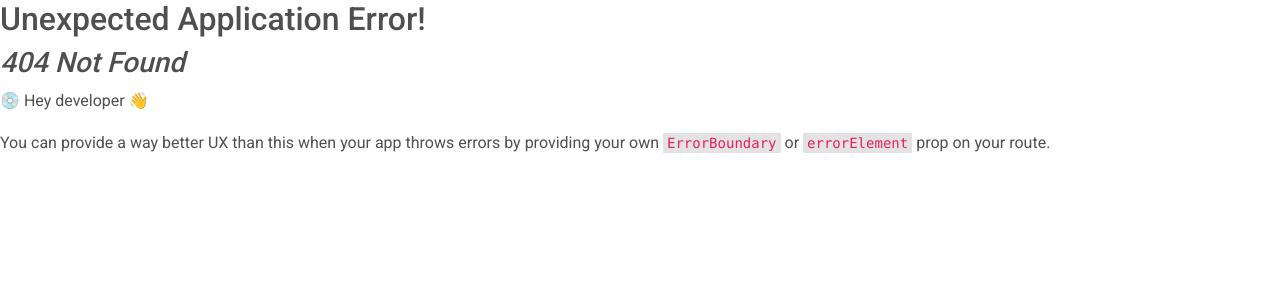
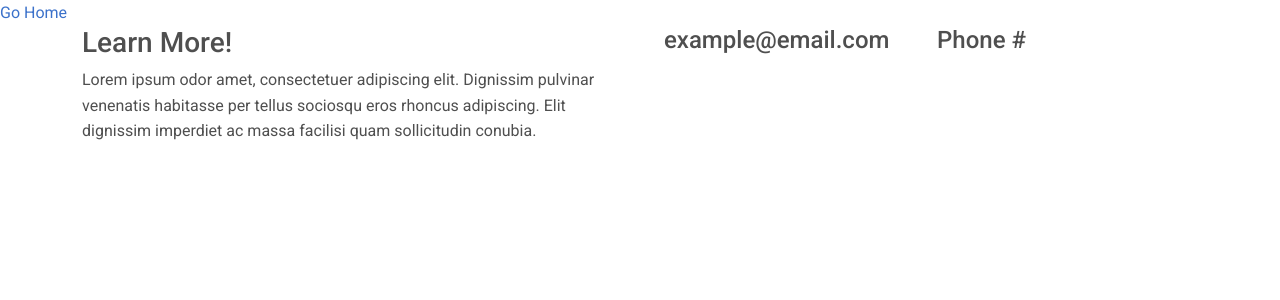
Before and after one commit to SkyMazter/SYEP-24-StoryMap, a React (Vite) app in the folder SYEP-24-StoryMap/: page /storymap in a window 1280 px wide. Before the commit this address had no page. Shown: the top 300 px of the page. Built offline with nearby package versions, Linux system fonts and the light colour scheme.

Commit message:
added footer component and new storymap page

```diff
--- a/SYEP-24-StoryMap/src/App.jsx
+++ b/SYEP-24-StoryMap/src/App.jsx
@@ -8,6 +8,8 @@ import Image from "react-bootstrap/Image";
 
 import { Link } from "react-router-dom";
 import img from "./assets/placeholder.png";
+
+import Footer from "./components/Footer.jsx";
 
 function App() {
   return (
@@ -23,7 +25,7 @@ function App() {
             <Link>Home</Link>
           </Col>
           <Col className="justify-content-center d-flex" xs={3}>
-            <Link>StoryMap</Link>
+            <Link to={"/storymap"}>StoryMap</Link>
           </Col>
           <Col className="justify-content-center d-flex" xs={3}>
             <Link>SoundScapes</Link>
@@ -167,6 +169,7 @@ function App() {
         </Row>
       </Container>
 
+      <Footer/>
 
     </div>
   );
--- /dev/null
+++ b/SYEP-24-StoryMap/src/components/Footer.jsx
@@ -0,0 +1,39 @@
+import Container from "react-bootstrap/Container";
+import Col from "react-bootstrap/Col";
+import Row from "react-bootstrap/Row";
+import Image from "react-bootstrap/Image";
+import grey from "../assets/placeholder.png";
+
+const Footer = () => {
+  return (
+    <Container>
+      <Row>
+        <Col>
+          <h3>Learn More!</h3>
+          <p>
+            Lorem ipsum odor amet, consectetuer adipiscing elit. Dignissim
+            pulvinar venenatis habitasse per tellus sociosqu eros rhoncus
+            adipiscing. Elit dignissim imperdiet ac massa facilisi quam
+            sollicitudin conubia.
+          </p>
+        </Col>
+        <Col>
+          <Container>
+            <Row>
+              <Col>
+                {" "}
+                <h4>example@email.com</h4>
+              </Col>
+              <Col>
+                {" "}
+                <h4>Phone #</h4>
+              </Col>
+            </Row>
+          </Container>
+        </Col>
+      </Row>
+    </Container>
+  );
+};
+
+export default Footer;
--- a/SYEP-24-StoryMap/src/main.jsx
+++ b/SYEP-24-StoryMap/src/main.jsx
@@ -5,6 +5,7 @@ import "./index.css";
 import { createBrowserRouter, RouterProvider } from "react-router-dom";
 import "mdb-react-ui-kit/dist/css/mdb.min.css";
 import "@fortawesome/fontawesome-free/css/all.min.css";
+import Storymap from "./pages/Storymap.jsx";
 
 // import 'bootstrap/dist/css/bootstrap.min.css';
 
@@ -13,7 +14,12 @@ const router = createBrowserRouter([
     path: "/",
     element: <App />,
   },
+  {
+    path: '/storymap',
+    element: <Storymap/>
+  }
 ]);
+
 ReactDOM.createRoot(document.getElementById("root")).render(
   <React.StrictMode>
     <RouterProvider router={router} />
--- /dev/null
+++ b/SYEP-24-StoryMap/src/pages/Storymap.jsx
@@ -0,0 +1,14 @@
+import { Link } from "react-router-dom"
+import Footer from "../components/Footer"
+
+const Storymap = () => {
+  return (
+    <div>
+      <Link to={"/"}>Go Home</Link>
+
+      <Footer/>
+    </div>
+  )
+}
+
+export default Storymap
```
